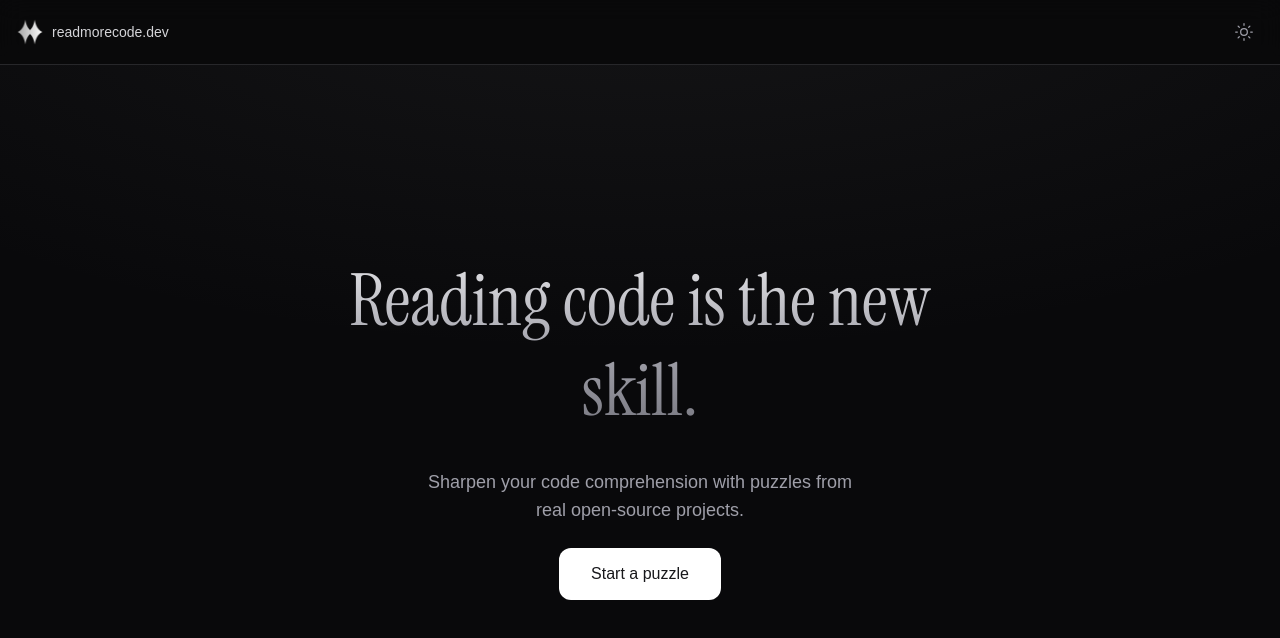
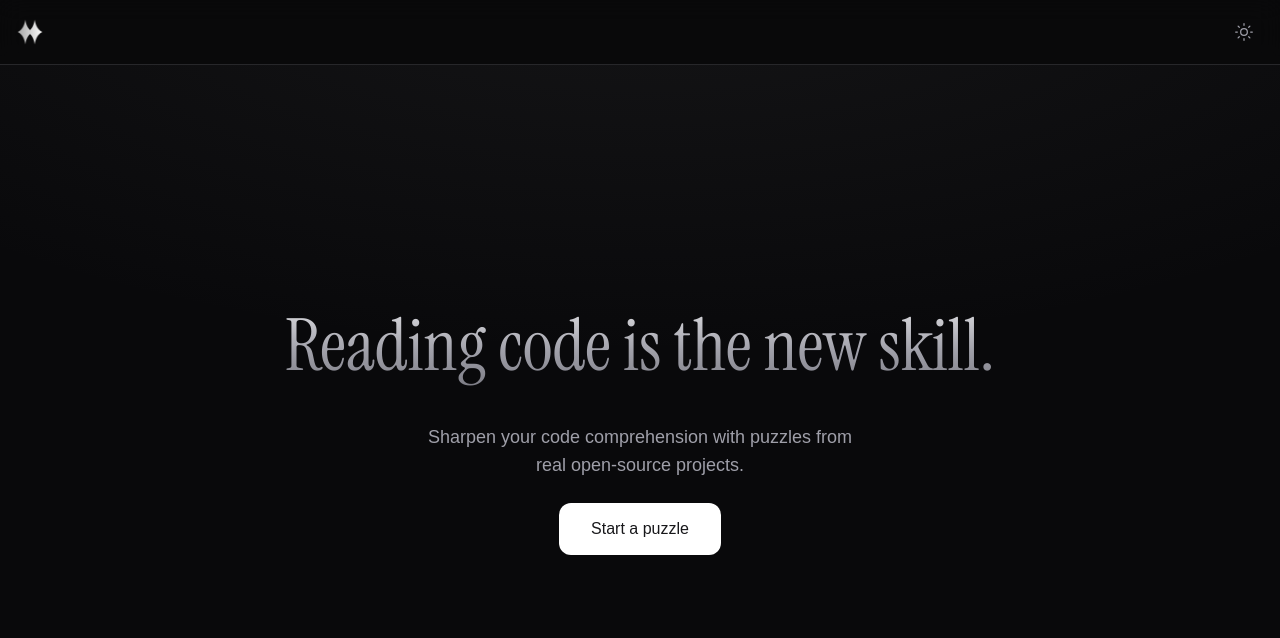
Before and after one commit to justin06lee/readmorecode.dev, a Next.js app: page / in a window 1280 px wide. Shown: the top 638 px of the page. Built offline with nearby package versions, Linux system fonts and the light colour scheme.

Commit message:
front end

```diff
--- a/app/page.tsx
+++ b/app/page.tsx
@@ -16,9 +16,9 @@ export default function Home() {
         style={{ minHeight: `calc(100vh - ${NAVBAR_H})` }}
       >
         <div className="absolute inset-0 bg-[radial-gradient(ellipse_80%_60%_at_50%_-20%,rgba(120,120,120,0.08),transparent)] dark:bg-[radial-gradient(ellipse_80%_60%_at_50%_-20%,rgba(120,120,120,0.12),transparent)]" />
-        <div className="relative flex w-full max-w-2xl flex-col items-center gap-6 text-center">
+        <div className="relative flex w-full max-w-4xl flex-col items-center gap-6 text-center">
           <motion.h1
-            className={`pb-2 text-5xl leading-tight sm:text-6xl md:text-7xl [background-clip:text] [-webkit-background-clip:text] [color:transparent]
+            className={`pb-2 text-5xl leading-tight sm:text-6xl md:text-7xl md:whitespace-nowrap [background-clip:text] [-webkit-background-clip:text] [color:transparent]
               ${theme === "light" ? "bg-gradient-to-r from-violet-500 via-fuchsia-500 via-amber-400 to-emerald-500" : "bg-[linear-gradient(180deg,#e4e4e7_0%,#a1a1aa_50%,#71717a_100%)]"}`}
             style={{ fontFamily: "var(--font-instrument-serif), serif" }}
             initial={{ opacity: 0, y: 20 }}
--- a/components/Header.tsx
+++ b/components/Header.tsx
@@ -12,7 +12,7 @@ export function Header() {
     <header className="fixed left-0 right-0 top-0 z-50 flex items-center justify-between border-b border-zinc-200 bg-white/90 px-4 py-3 backdrop-blur-md dark:border-zinc-800 dark:bg-zinc-950/90">
       <Link
         href="/"
-        className="flex items-center gap-2 text-sm font-medium text-zinc-700 transition-colors hover:text-zinc-900 dark:text-zinc-300 dark:hover:text-white"
+        className="group flex items-center gap-2 text-sm font-medium text-zinc-700 transition-colors hover:text-zinc-900 dark:text-zinc-300 dark:hover:text-white"
       >
         <Image
           src={theme === "dark" ? "/readmorecode-white.png" : "/readmorecode.png"}
@@ -21,7 +21,9 @@ export function Header() {
           height={33}
           className="h-7 w-7"
         />
-        readmorecode.dev
+        <span className="max-w-0 overflow-hidden whitespace-nowrap opacity-0 transition-all duration-300 ease-out group-hover:max-w-[200px] group-hover:opacity-100">
+          readmorecode.dev
+        </span>
       </Link>
       <ThemeToggle />
     </header>
--- a/scripts/regenerate-puzzles.ts
+++ b/scripts/regenerate-puzzles.ts
@@ -24,7 +24,7 @@ function sleep(ms: number): Promise<void> {
 
 function getApiKeys(): string[] {
   const keys: string[] = [];
-  for (let i = 1; i <= 8; i++) {
+  for (let i = 1; i <= 7; i++) {
     const key = process.env[i === 1 ? "GROQ_API_KEY" : `GROQ_API_KEY${i}`];
     if (key) keys.push(key);
   }
--- a/scripts/repair-puzzles.ts
+++ b/scripts/repair-puzzles.ts
@@ -19,7 +19,7 @@ function sleep(ms: number): Promise<void> {
 
 function getApiKeys(): string[] {
   const keys: string[] = [];
-  for (let i = 1; i <= 8; i++) {
+  for (let i = 1; i <= 7; i++) {
     const key = process.env[i === 1 ? "GROQ_API_KEY" : `GROQ_API_KEY${i}`];
     if (key) keys.push(key);
   }
--- a/scripts/seed.ts
+++ b/scripts/seed.ts
@@ -30,7 +30,7 @@ function sleep(ms: number): Promise<void> {
 
 function getApiKeys(): string[] {
   const keys: string[] = [];
-  for (let i = 1; i <= 8; i++) {
+  for (let i = 1; i <= 7; i++) {
     const key = process.env[i === 1 ? "GROQ_API_KEY" : `GROQ_API_KEY${i}`];
     if (key) keys.push(key);
   }
```
